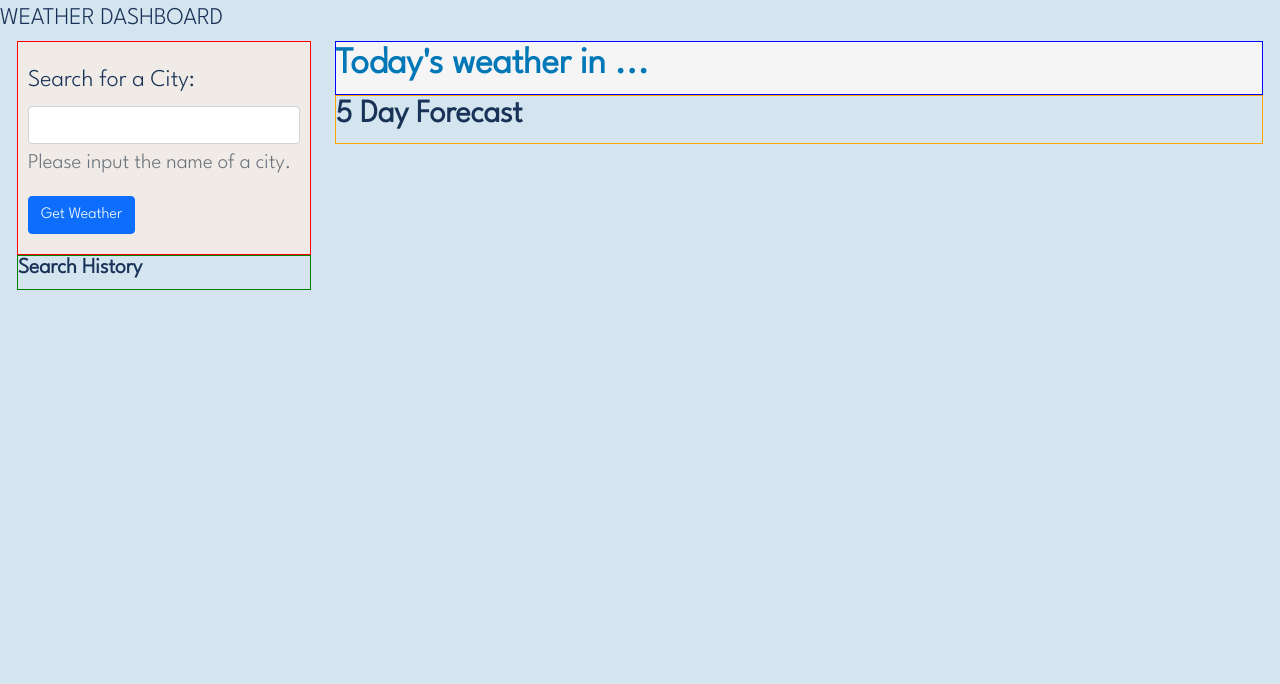
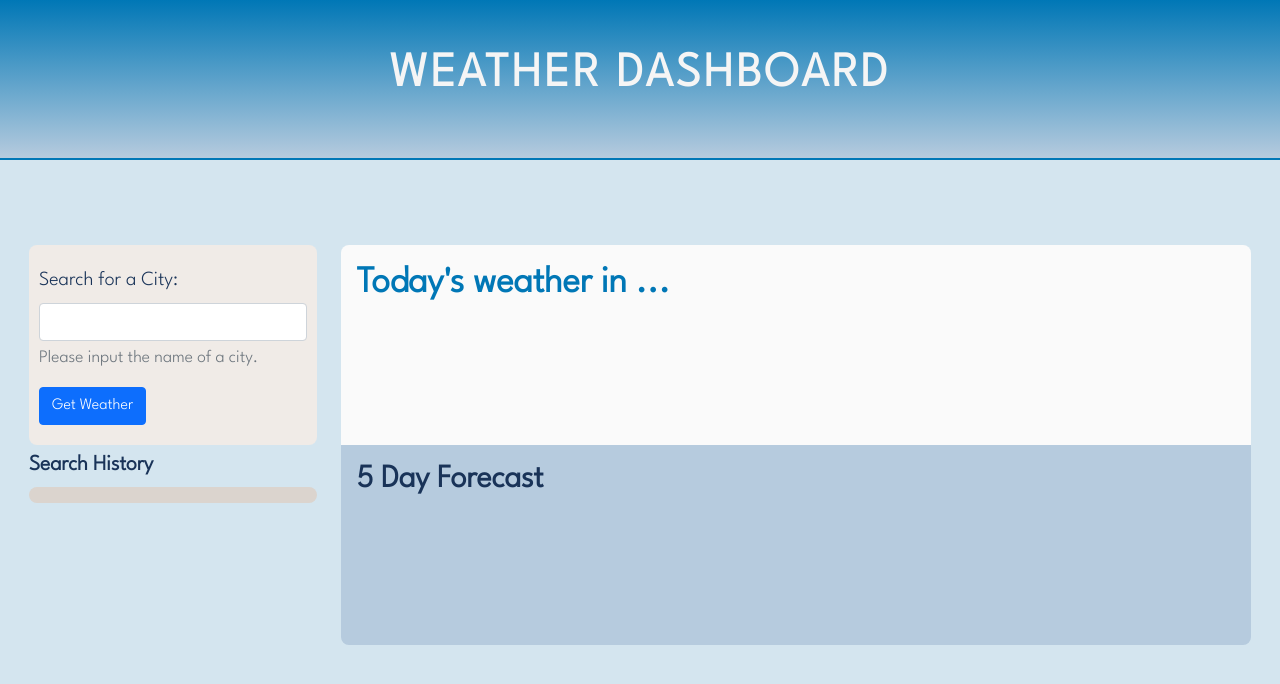
Before and after one commit to AtlantaBlack/HW06_Weather_Dashboard, a plain HTML site: page index.html in a window 1280 px wide. Drawn offline with nearby package versions, Linux system fonts and the light colour scheme; a web font is replaced by a local one.

Commit message:
added styling

```diff
--- a/assets/css/style.css
+++ b/assets/css/style.css
@@ -6,9 +6,11 @@
     --off-white: #f5f5f5;
 
     --solid-blue: #0077b6;
-
     --grey-blue: #4f5d75;
     --deep-blue: #193358;
+
+    --earthy: #aa9e93;
+    --ophelia: #c4bfba;
 }
 
 *,
@@ -21,15 +23,17 @@ body {
     background-color: var(--pale-sky);
     color: var(--deep-blue);
     font-family: 'League Spartan', sans-serif;
-    font-size: 24px;
+    font-size: 20px;
+
 }
 
 h1, h2, h3, h4, h5, h6 {
-    font-weight: 600;
+    font-weight: bold;
 }
 
 h1 {
     font-size: 3rem;
+    letter-spacing: 0.2rem;
 }
 
 h2 {
@@ -52,6 +56,17 @@ h6 {
     font-size: 1.35rem;
 }
 
+header {
+    display: flex;
+    justify-content: center;
+    align-items: center;
+    min-height: 10rem;
+    background: linear-gradient(var(--solid-blue), var(--sky));
+    color: var(--off-white);
+    text-transform: uppercase;
+    border-bottom: 2px solid var(--solid-blue);
+}
+
 .content-left {
     float: left;
 }
@@ -62,11 +77,11 @@ h6 {
 
 
 
-
 .custom-row {
     /* border: 1px dashed rgb(255, 141, 255);
     background-color: rgb(253, 216, 253); */
     padding: 5px;
+    margin: 5rem 0;
 }
 
 .custom-btn:hover {
@@ -76,6 +91,7 @@ h6 {
 
 form {
     background-color: var(--stone);
+    border-radius: 0.5rem;
     padding: 20px 10px;
 }
 
@@ -92,27 +108,40 @@ form {
 }
 
 #search-input-container {
-    border: 1px solid red;
+    /* border: 1px solid red; */
     /* background-color: rgb(255, 228, 233); */
+    margin-bottom: 0.5rem;
 }
 
 #previous-searches-container {
-    border: 1px solid green;
+    /* border: 1px solid green; */
     /* background-color: rgb(203, 216, 203); */
+    margin-top: 0.5rem;
 }
 
 #previous-searches {
-    background-color: orange;
+    background-color: var(--gravel);
+    border-radius: 0.5rem;
+    padding: 0.5rem 0;
 }
 
 #previous-searches button {
     min-width: 100%;
     margin: 5px 0;
+    border: 2px solid var(--ophelia);
+}
+
+#previous-searches button:hover {
+    background-color: var(--ophelia);
+    outline: 2px solid var(--off-white);
 }
 
 #weather-display-container {
-    border: 1px solid blue;
-    background-color: var(--off-white);
+    /* border: 1px solid blue; */
+    background-color: #fafafa;
+    border-radius: 0.5rem 0.5rem 0 0;
+    min-height: 12.5rem;
+    padding: 1rem;
 }
 
 #weather-display-container h3 {
@@ -120,6 +149,10 @@ form {
 }
 
 #forecast-display-container{
-    border: 1px solid orange;
+    /* border: 1px solid orange; */
     /* background-color: rgb(255, 237, 203); */
+    background-color: var(--sky);
+    border-radius: 0 0 0.5rem 0.5rem;
+    min-height: 12.5rem;
+    padding: 1rem;
 }
--- a/assets/js/script.js
+++ b/assets/js/script.js
@@ -100,7 +100,6 @@ function saveAndDisplaySearch(cityInput) {
         let searchedCity = event.target.value;
         geocodeTheCity(searchedCity);
     })
-
 }
 
 // retrieving from local storage
--- a/index.html
+++ b/index.html
@@ -10,6 +10,10 @@
     <link rel="preconnect" href="https://fonts.googleapis.com">
     <link rel="preconnect" href="https://fonts.gstatic.com" crossorigin>
     <link href="https://fonts.googleapis.com/css2?family=League+Spartan:wght@300&family=Montserrat:wght@200&family=Playfair+Display:ital,wght@1,500;1,600&display=swap" rel="stylesheet">
+    <!-- google fonts -->
+    <link rel="preconnect" href="https://fonts.googleapis.com">
+    <link rel="preconnect" href="https://fonts.gstatic.com" crossorigin>
+    <link href="https://fonts.googleapis.com/css2?family=League+Spartan:wght@300&family=Montserrat:wght@200&family=Playfair+Display:ital,wght@1,500;1,600&family=Roboto:wght@300&display=swap" rel="stylesheet">
     <!-- custom css -->
     <link rel="stylesheet" href="./assets/css/style.css" />
     <title>Weather Dashboard</title>
@@ -17,7 +21,7 @@
 
 <body>
     <header>
-        WEATHER DASHBOARD
+        <h1>Weather Dashboard</h1>
     </header>
 
     <main>
```
